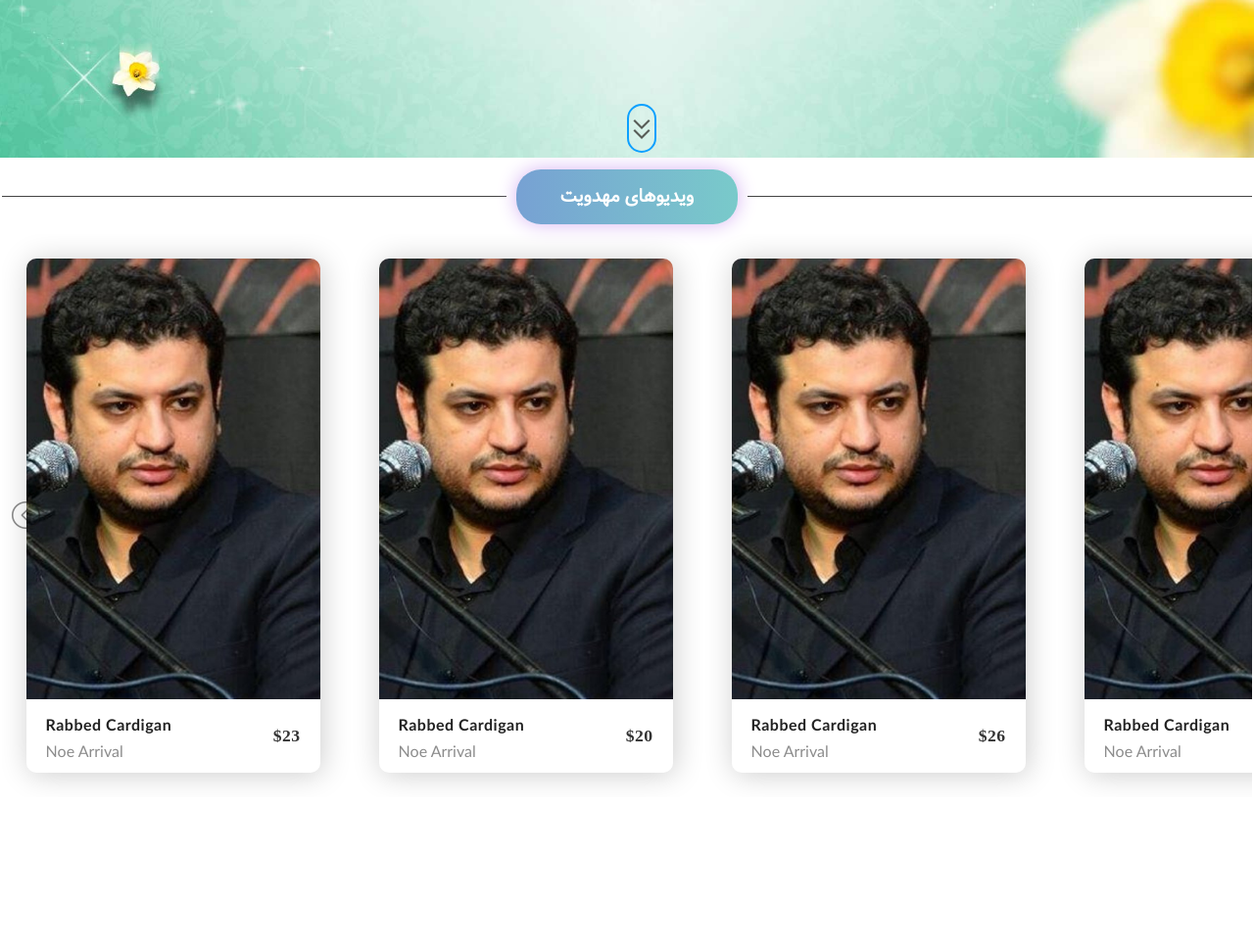
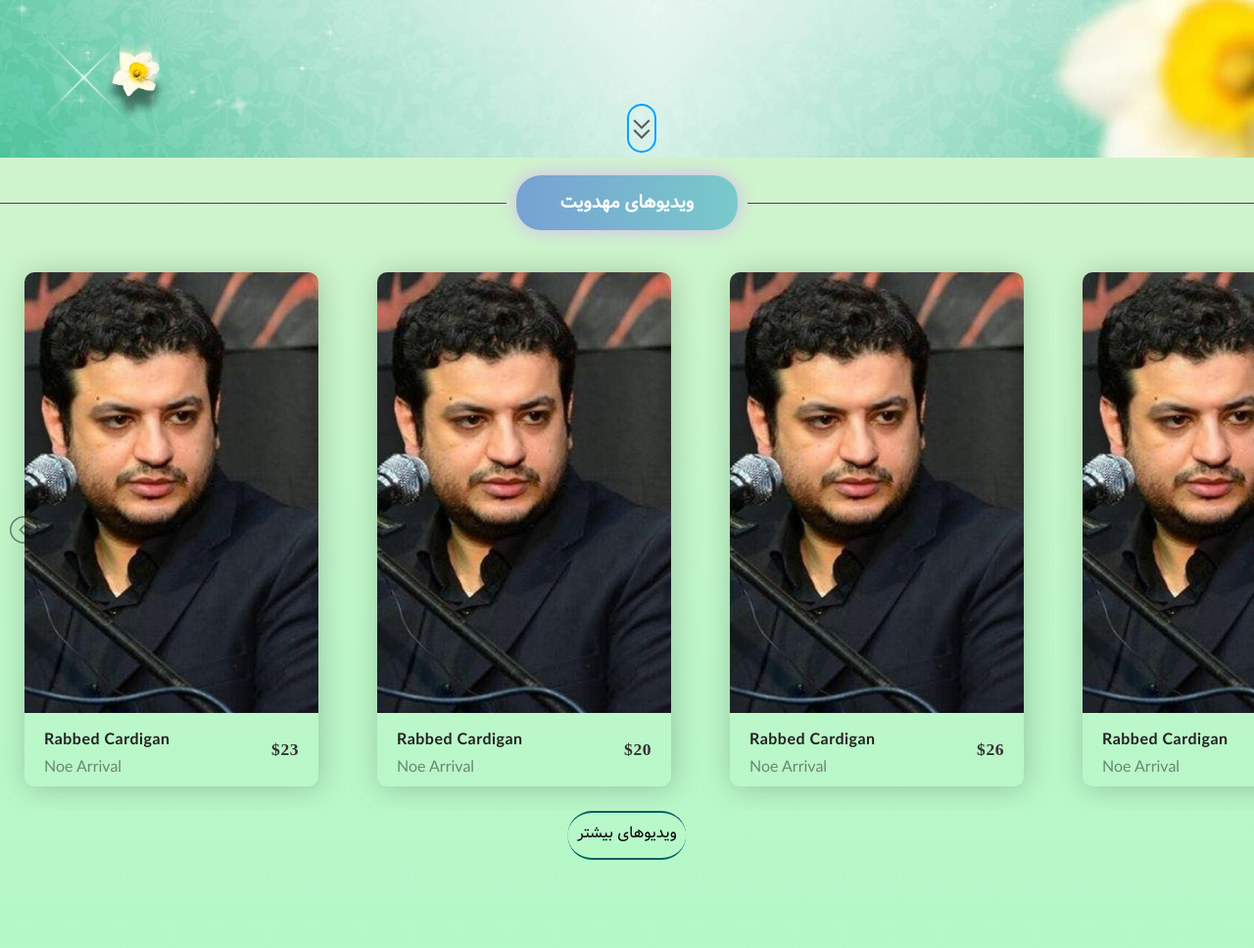
Before and after one commit to hoseinalizadeh1373/html, a PHP site: page / in a window 1280 px wide. Shown: the part 639-1607 px from the top of the page at 98% size. Run offline with PHP 8.4, Linux system fonts and the light colour scheme; some libraries are stand-ins or nearby versions.

Commit message:
slider-finish

```diff
--- a/css/lightslider.css
+++ b/css/lightslider.css
@@ -5,6 +5,7 @@
 
 .lSSlideOuter {
     overflow: hidden;
+    margin-top: 1vh;
     -webkit-touch-callout: none;
     -webkit-user-select: none;
     -khtml-user-select: none;
@@ -17,6 +18,7 @@
     display: table;
 }
 .lightSlider {
+   margin-top: 10%;
     overflow: hidden;
     margin: 0;
 }
--- a/css/style.css
+++ b/css/style.css
@@ -24,6 +25,8 @@
     font-family: 'Vazir', Arial, Helvetica, sans-serif;
     line-height: 1.4;
     scroll-behavior: smooth;
+    background-image: linear-gradient(to top, #96fbc3c2 0%, #e2df913d 100%);
+    direction: rtl;
   }
 
   a {
@@ -274,7 +277,7 @@
   }
   .titr{
     padding: 0.0rem;
-
+    margin-top: 1vh;
     display: flex;
     flex-direction: row;
   }
@@ -325,6 +328,7 @@
   .slide-img{
     height: 450px;
     position:relative;
+    overflow: hidden;
   }
   .slide-img img{
     width:100%;
@@ -412,8 +477,10 @@
   #slider{
     width:100%;
     height: 100vh;
-padding: 0.1rem;
-margin-bottom: 0.6rem;
+    padding: 0.0rem;
+    margin-bottom: 0.6rem;
+    position: relative;
+    direction: ltr;
     /* display: flex;
     justify-content: center;
     align-items: center; */
@@ -621,3 +688,39 @@
     justify-content: space-between;
     align-items: center;
   }
+  .more{
+    position: absolute;
+    left: 50%;
+    height: 50px;
+    box-sizing: border-box;
+    transform: translate(-50%, 0);
+    border: 2px solid #016161;
+    border-radius: 25px;
+    border-left: #33333300;
+    border-right: #33333300;
+    padding: 10px;
+    direction: rtl;
+    cursor: pointer;
+    vertical-align: middle;
+
+  }
+  .more span{
+
+    vertical-align: middle;
+    max-width: 0;
+   -webkit-transition: max-width 1s;
+   transition: max-width 1s ease-in-out;
+   display: inline-block;
+   vertical-align: top;
+   white-space: nowrap;
+   overflow: hidden;
+  }
+  .more:hover span{
+    max-width: 12rem;
+  }
+  .more span::after{
+    content: url("../img/more.svg");
+  }
+  .more:hover{
+
+  }
--- a/index.html
+++ b/index.html
@@ -73,88 +73,7 @@
 
 </header>
 
-  <!-- <section id="section1" class="bg-light py-2">
 
-    <div class="container">
-      <h2 class="m-heading text-center">
-        لورم ایپسوم متن ساختگی
-      </h2>
-      <div class="items">
-        <div class="item">
-          <i class="fas fa-layer-group fa-2x"></i>
-          <div>
-            <h4 class="m-1">
-              لورم ایپسوم
-            </h4>
-            <p>
-              لورم ایپسوم متن ساختگی با تولید سادگی نامفهوم از صنعت چاپ و با
-              استفاده از طراحان گرافیک است
-            </p>
-          </div>
-        </div>
-        <div class="item">
-          <i class="fas fa-layer-group fa-2x"></i>
-          <div>
-            <h4 class="m-1">
-              لورم ایپسوم
-            </h4>
-            <p>
-              لورم ایپسوم متن ساختگی با تولید سادگی نامفهوم از صنعت چاپ و با
-              استفاده از طراحان گرافیک است
-            </p>
-          </div>
-        </div>
-        <div class="item">
-          <i class="fas fa-layer-group fa-2x"></i>
-          <div>
-            <h4 class="m-1">
-              لورم ایپسوم
-            </h4>
-            <p>
-              لورم ایپسوم متن ساختگی با تولید سادگی نامفهوم از صنعت چاپ و با
-              استفاده از طراحان گرافیک است
-            </p>
-          </div>
-        </div>
-        <div class="item">
-          <i class="fas fa-layer-group fa-2x"></i>
-          <div>
-            <h4 class="m-1">
-              لورم ایپسوم
-            </h4>
-            <p>
-              لورم ایپسوم متن ساختگی با تولید سادگی نامفهوم از صنعت چاپ و با
-              استفاده از طراحان گرافیک است
-            </p>
-          </div>
-        </div>
-        <div class="item">
-          <i class="fas fa-layer-group fa-2x"></i>
-          <div>
-            <h4 class="m-1">
-              لورم ایپسوم
-            </h4>
-            <p>
-              لورم ایپسوم متن ساختگی با تولید سادگی نامفهوم از صنعت چاپ و با
-              استفاده از طراحان گرافیک است
-            </p>
-          </div>
-        </div>
-        <div class="item">
-          <i class="fas fa-layer-group fa-2x"></i>
-          <div>
-            <h4 class="m-1">
-              لورم ایپسوم
-            </h4>
-            <p>
-              لورم ایپسوم متن ساختگی با تولید سادگی نامفهوم از صنعت چاپ و با
-              استفاده از طراحان گرافیک است
-            </p>
-          </div>
-        </div>
-      </div>
-    </div>
-  </section> -->
 <section  id="slider">
 
     <div class="titr"><h3 class="btn-grad" >ویدیوهای مهدویت</h3></div>
@@ -170,7 +89,7 @@
       <!--overlayer---------->
       <div class="overlay">
       <!--buy-btn------>
-      <a href="#" class="download">Buy Now</a>
+      <a href="#" class="download from-top">دانلود</a>
       </div>
       </div>
       <!--detail-box--------->
@@ -197,7 +116,7 @@
       <!--overlayer---------->
       <div class="overlay">
       <!--buy-btn------>
-      <a href="#" class="download">Buy Now</a>
+      <a href="#" class="download from-top">دانلود</a>
       </div>
       </div>
       <!--detail-box--------->
@@ -224,7 +143,7 @@
       <!--overlayer---------->
       <div class="overlay">
       <!--buy-btn------>
-      <a href="#" class="download">Buy Now</a>
+      <a href="#" class="download from-top">دانلود</a>
       </div>
       </div>
       <!--detail-box--------->
@@ -251,7 +170,7 @@
       <!--overlayer---------->
       <div class="overlay">
       <!--buy-btn------>
-      <a href="#" class="download">Buy Now</a>
+      <a href="#" class="download from-top">دانلود</a>
       </div>
       </div>
       <!--detail-box--------->
@@ -278,7 +197,7 @@
       <!--overlayer---------->
       <div class="overlay">
       <!--buy-btn------>
-      <a href="#" class="download">Buy Now</a>
+      <a href="#" class="download from-top">دانلود</a>
       </div>
       </div>
       <!--detail-box--------->
@@ -305,7 +224,7 @@
       <!--overlayer---------->
       <div class="overlay">
       <!--buy-btn------>
-      <a href="#" class="download">Buy Now</a>
+      <a href="#" class="download from-top">دانلود</a>
       </div>
       </div>
       <!--detail-box--------->
@@ -332,7 +251,7 @@
       <!--overlayer---------->
       <div class="overlay">
       <!--buy-btn------>
-      <a href="#" class="download">Buy Now</a>
+      <a href="#" class="download from-top">دانلود</a>
       </div>
       </div>
       <!--detail-box--------->
@@ -359,7 +278,7 @@
       <!--overlayer---------->
       <div class="overlay">
       <!--buy-btn------>
-      <a href="#" class="download">Buy Now</a>
+      <a href="#" class="download from-top">دانلود</a>
       </div>
       </div>
       <!--detail-box--------->
@@ -378,26 +297,10 @@
     </li>
 
     </ul>
+    <div class="more">ویدیوهای بیشتر<span> </span></div>
   </section>
   <section id="section2">
-    <div class="img"></div>
-    <div class="content bg-dark p-2">
-      <h2 class="m-heading m-2">لورم ایپسوم متن ساختگی</h2>
-      <p class="py-1">
-        لورم ایپسوم متن ساختگی با تولید سادگی نامفهوم از صنعت چاپ و با استفاده
-        از طراحان گرافیک است. چاپگرها و متون بلکه روزنامه و مجله در ستون و
-        سطرآنچنان که لازم است
-      </p>
-      <h3>لورم ایپسوم</h3>
-      <ul class="list">
-        <li>لورم ایپسوم</li>
-        <li>لورم ایپسوم</li>
-        <li>لورم ایپسوم</li>
-        <li>لورم ایپسوم</li>
-        <li>لورم ایپسوم</li>
-        <li>لورم ایپسوم</li>
-      </ul>
-    </div>
+    <div class="titr"><h3 class="btn-grad" >کتاب های مهدویت</h3></div>
   </section>
   <section id="section3" class="bg-light">
     <div class="container p-2">
@@ -456,6 +359,8 @@
       </div>
     </div>
   </footer>
+
+
   <script type="text/javascript" src="js/script.js"></script>
 </body>
 
```
Also changed, not shown: other parts of css/style.css (+69 -7 lines), img/more.svg (added).
